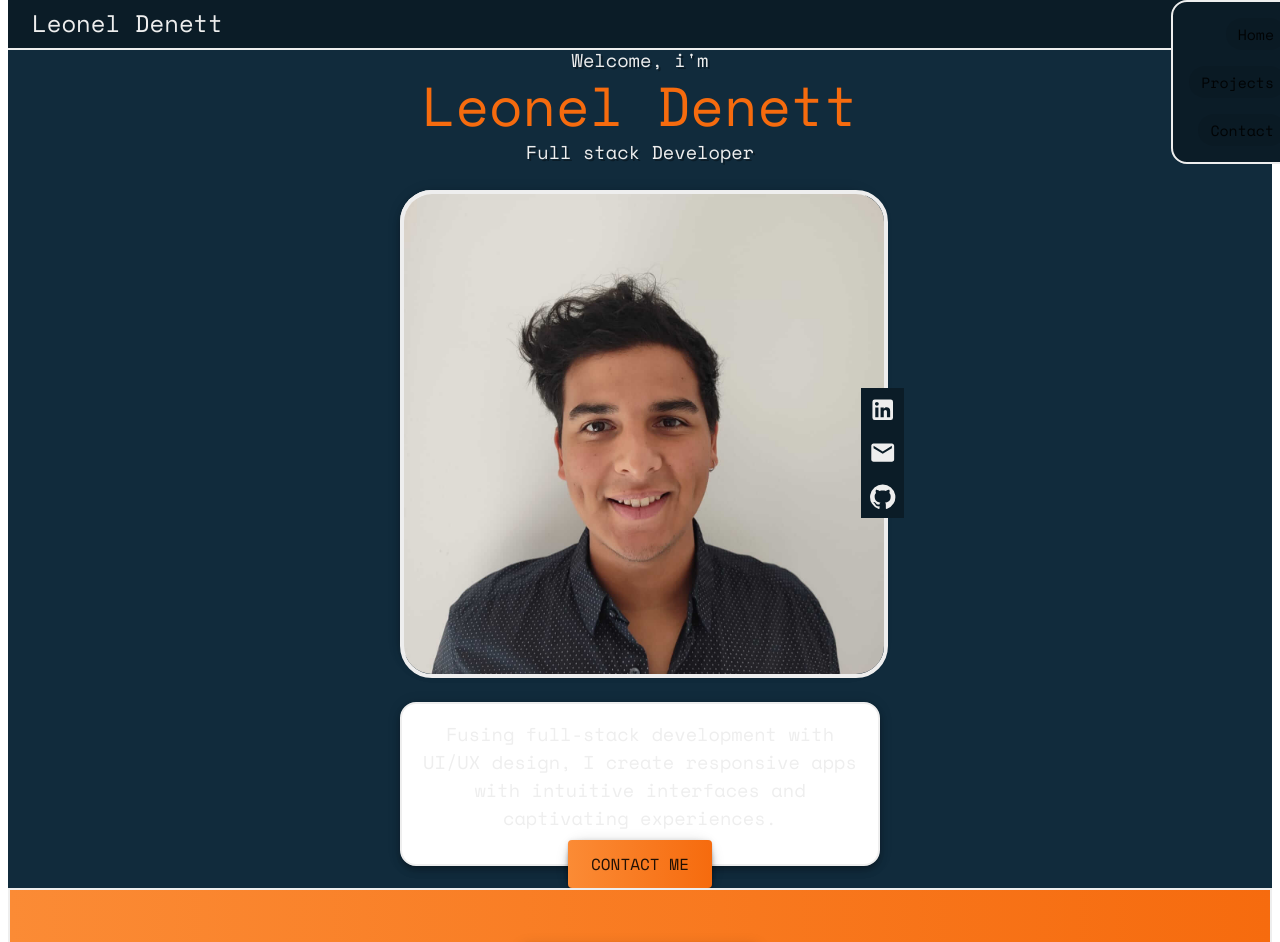
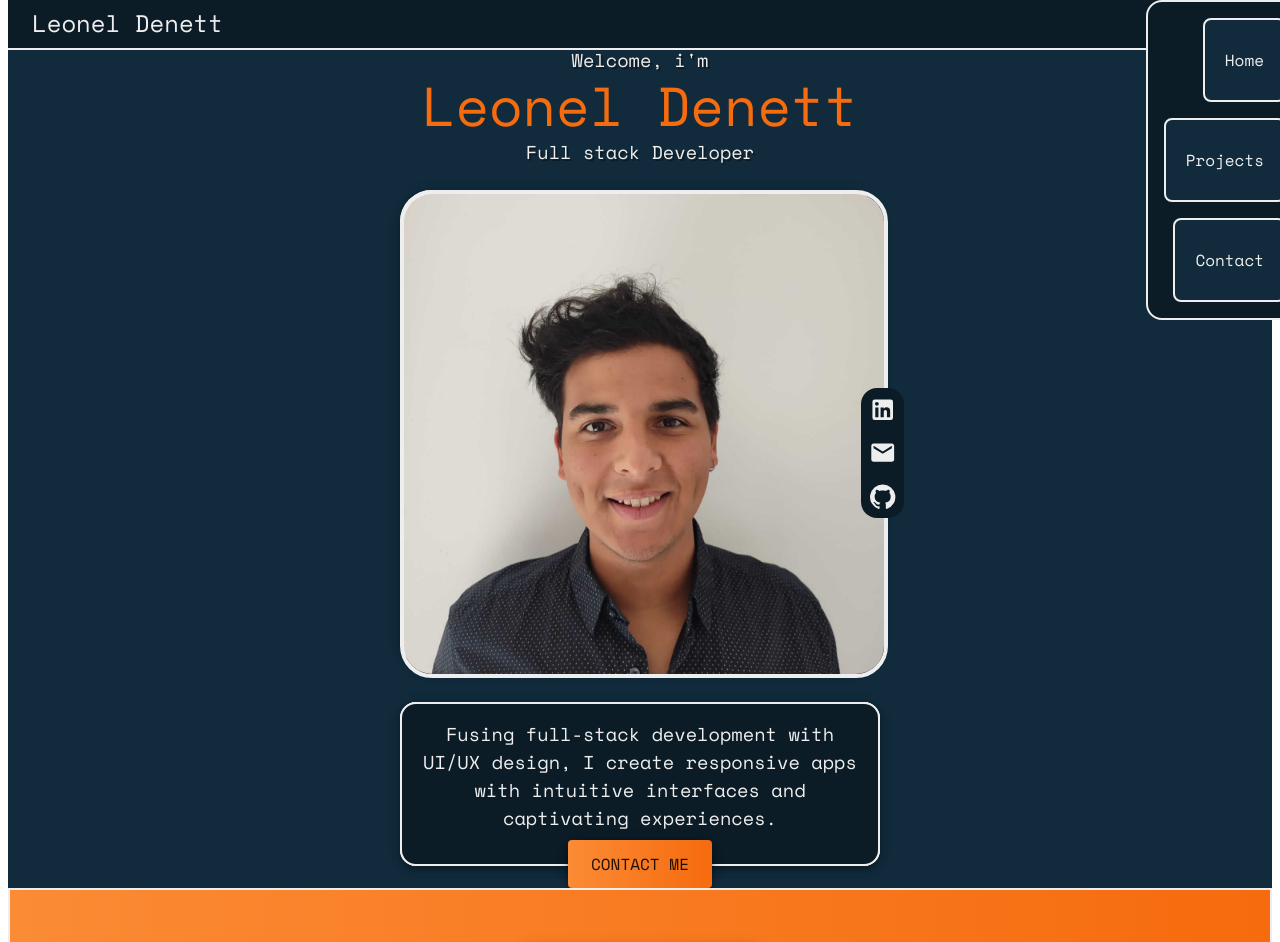
Before and after one commit to LeonelDenett/leonel-denett-portfolio, a Next.js app: page / in a window 1280 px wide. Shown: the top 942 px of the page. Built offline with nearby package versions, Linux system fonts and the light colour scheme.

Commit message:
index page css fixed

```diff
--- a/src/components/menu/Menu.module.css
+++ b/src/components/menu/Menu.module.css
@@ -19,7 +19,7 @@
 .menuItem {
     display: flex;
     align-items: center;
-    padding: .5rem;
+    padding: 1.25rem;
     border-radius: .5rem 0 0 .5rem;
     border-radius: .5rem;
     background-color: #112B3C;
--- a/src/components/menu/Menu.tsx
+++ b/src/components/menu/Menu.tsx
@@ -1,6 +1,7 @@
 import styles from "./Menu.module.css";
 // Mui Components
 import Box from '@mui/material/Box';
+import Typography from '@mui/material/Typography';
 import Paper from '@mui/material/Paper';
 import Chip from "@mui/material/Chip";
 import Divider from "@mui/material/Divider";
@@ -21,7 +22,7 @@ function Menu() {
             <Box className={styles.menu}>
                 {MenuData.map((item) => (
                     <Box key={item.id} className={styles.menuContainer} onClick={() => smoothScroll(item.title)}>
-                        <Chip label={item.title} className={styles.menuItem} />
+                        <Typography variant="body2" className={styles.menuItem}>{item.title}</Typography>
                         <Divider color="primary" className={styles.divider} />
                     </Box>
                 ))}
--- a/src/components/socialIcons/SocialIcons.module.css
+++ b/src/components/socialIcons/SocialIcons.module.css
@@ -8,6 +8,7 @@
   z-index: 2;
   background-color: #0b1c27;
   gap: .5rem;
+  border-radius: 1rem;
 }
 .icon {
   height: 2.5rem;
--- a/src/pages/index.tsx
+++ b/src/pages/index.tsx
@@ -50,16 +50,18 @@ export default function Home() {
                 </Box>
                 {/* Description */}
                 <Box className={styles.description}>
-                    <Paper className={styles.descriptionContainer} sx={{borderRadius: "1rem"}} elevation={5}>
+                <Paper sx={{borderRadius:"1rem"}} elevation={5}>
+                    <Box className={styles.descriptionContainer} sx={{borderRadius: "1rem"}} >
                         <Typography color="primary" className={styles.descriptionText}>
                         Fusing full-stack development with UI/UX design, I create responsive apps with intuitive interfaces and captivating experiences.
                         </Typography>
-                        <Box component={motion.div} whileHover={{scale: 1.05}} className={styles.descriptionButtonContainer}>
-                            <Paper onClick={() => smoothScroll("Contact")}  elevation={5} sx={{borderRadius: "1rem"}}>
+                        <Box className={styles.descriptionButtonContainer} component={motion.div} whileHover={{scale: 1.05}} onClick={() => smoothScroll("Contact")}>
+                            <Paper elevation={5} sx={{borderRadius: "1rem"}}>
                                 <Button variant="contained" className={styles.descriptionButton}>Contact me</Button>
                             </Paper>
                         </Box>
-                    </Paper>
+                    </Box>
+                </Paper>
                 </Box>
             </Box>
             <Projects/>
```
